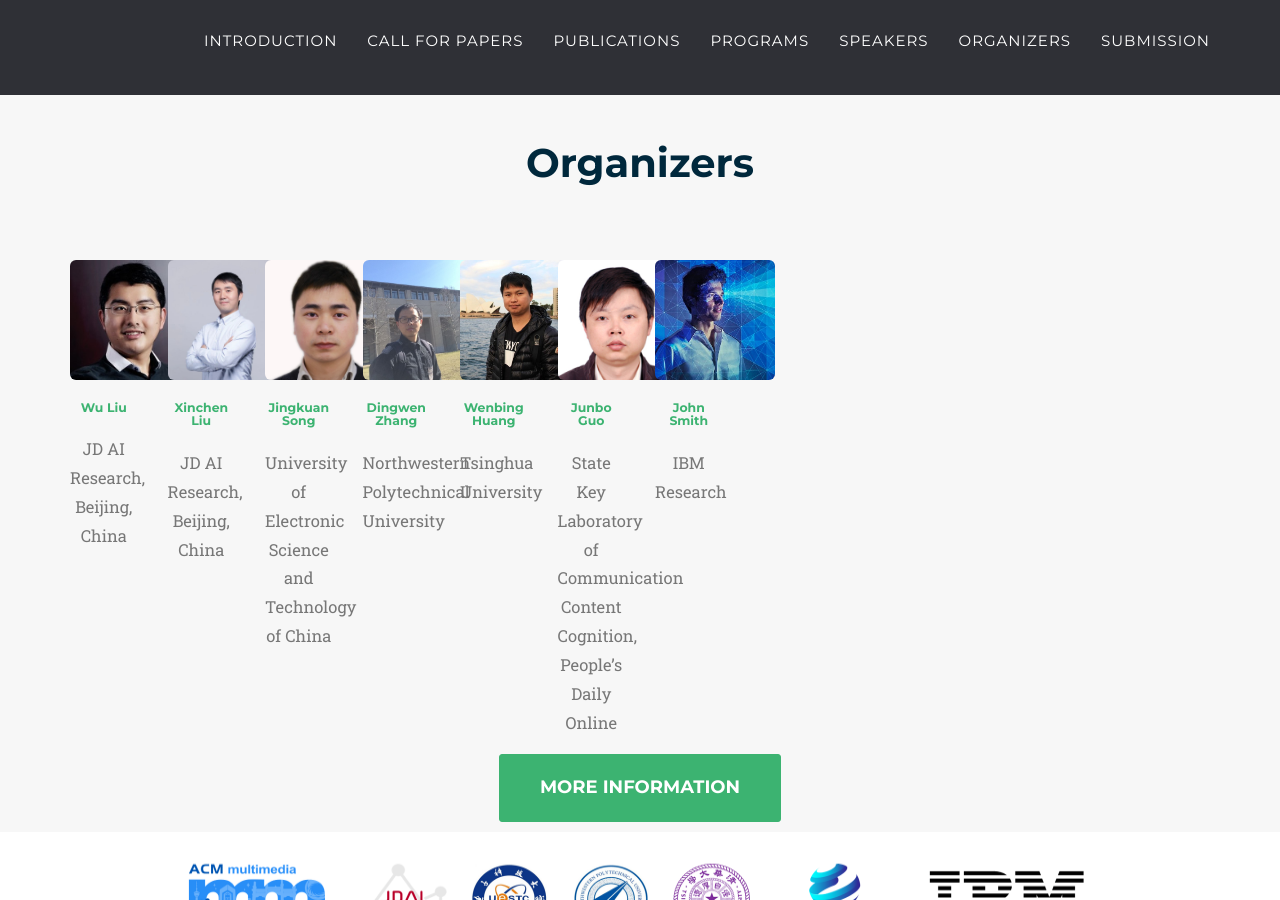
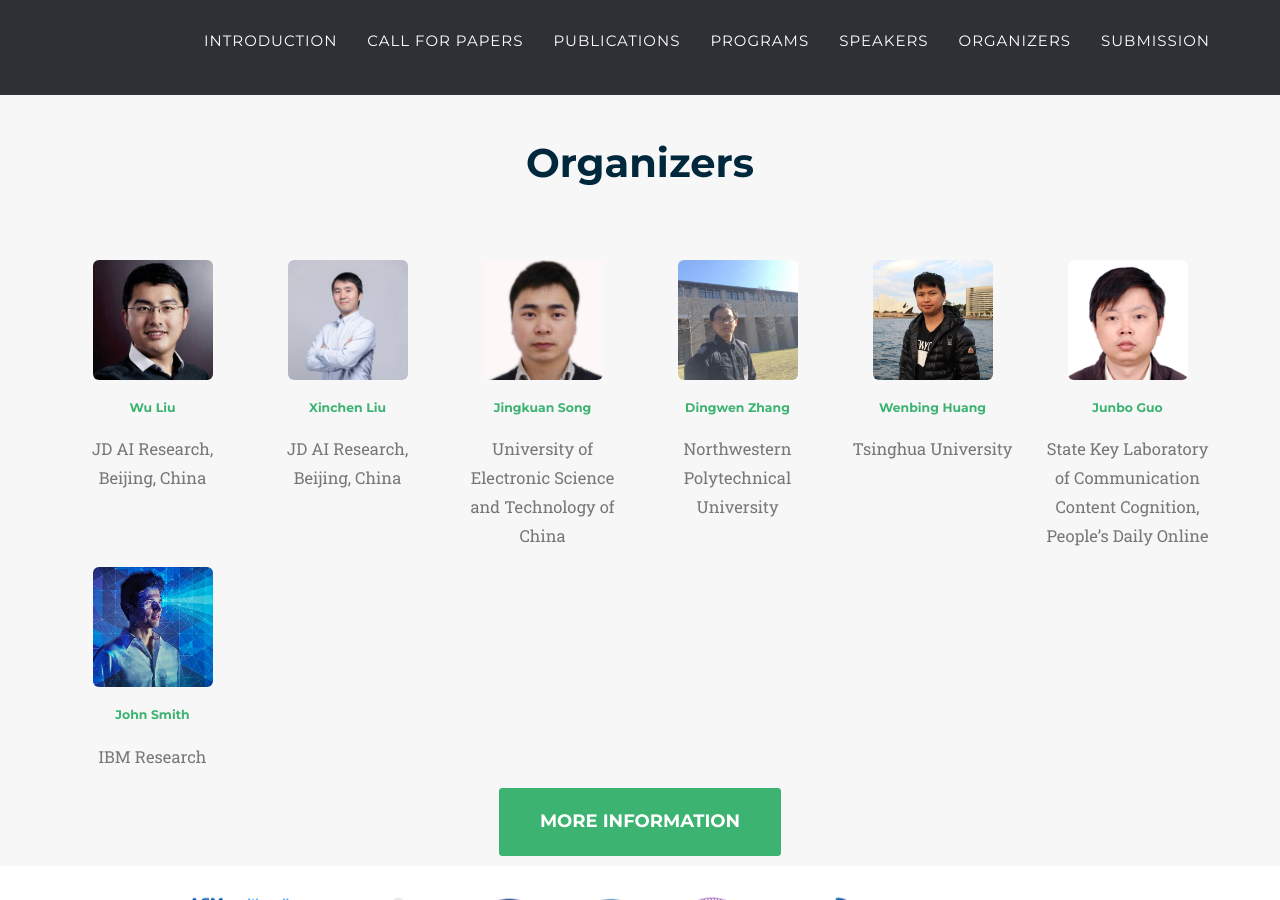
Before and after one commit to MCFR-MM22/MCFR-MM22.github.io, a Jekyll site: the page built from index.html, in a window 1280 px wide and 900 px high, scrolled down 2953 px. Built offline with Jekyll 4.4.1, drawn with Linux system fonts in a browser that asks for light colours; some web fonts are replaced.

Commit message:
Update organizers.html

```diff
--- a/_includes/2021_data/organizers.html
+++ b/_includes/2021_data/organizers.html
@@ -9,7 +9,7 @@
             </div>
             <div class="row">
             {% for post in site.data.twenty_21.organizers %}
-                <div class="col-sm-1 speakers-item">
+                <div class="col-sm-2 speakers-item">
                     <!-- <a href="{{ post.name }}" class="speakers-link" data-toggle="modal"> -->
                     <center><img src="../css/2021_style/img/organizers/{{ post.thumbnail }}" class="img-centered img-rounded"  width="120px" height="120px"/></center>
                     <!-- </a> -->
```
